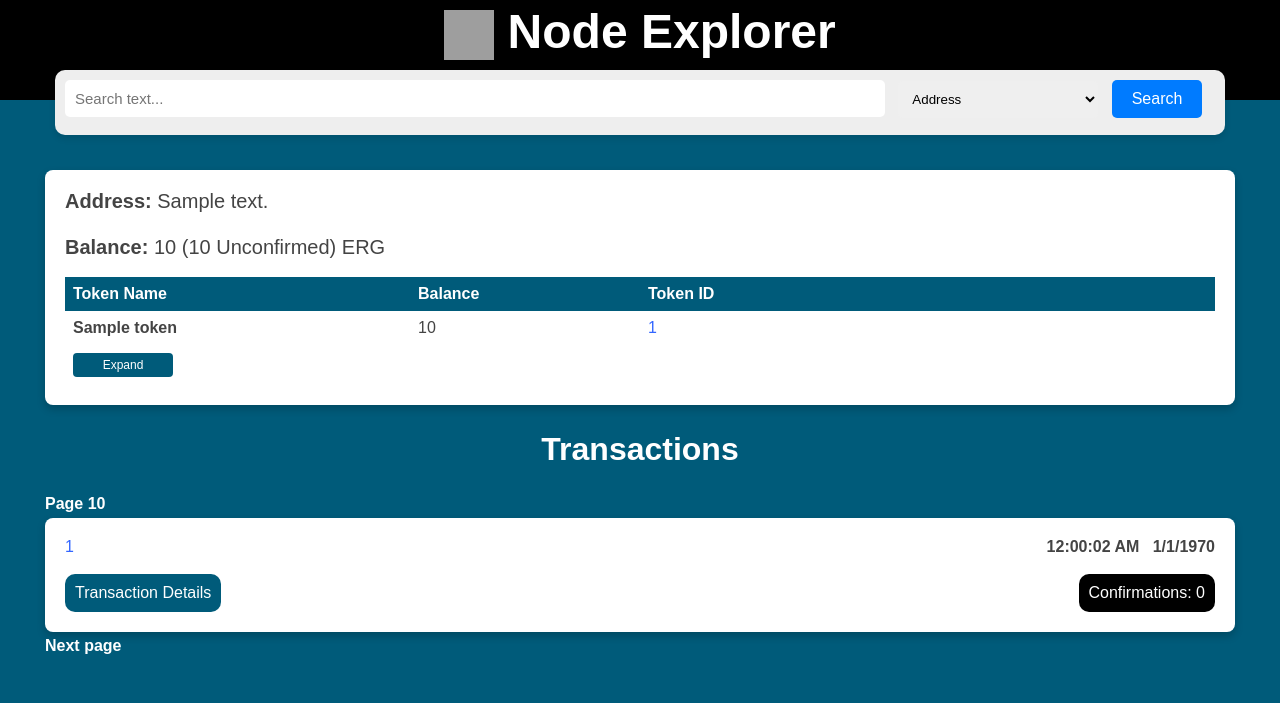
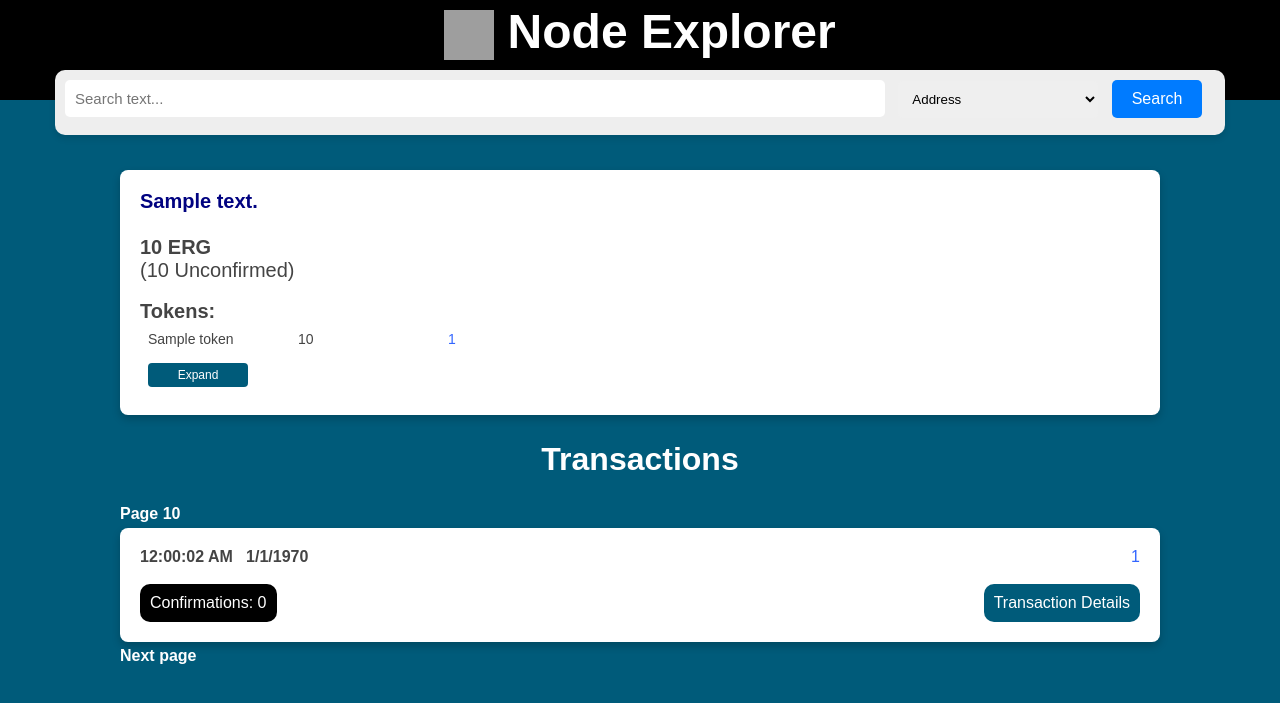
Before and after one commit to FlyingPig69/Ergo-node-explorer, a Flask app: template api/templates/address.html in a window 1280 px wide. Shown: the top 703 px of the page. Run offline with Flask 3, Linux system fonts and the light colour scheme; the template is opened without the code that fills it: most values are stand-ins (such as "Sample title", 1, 10 or a date in 2020); grey boxes are pictures that could not be loaded.

Commit message:
layout change

```diff
--- a/api/templates/address.html
+++ b/api/templates/address.html
@@ -25,7 +25,7 @@
 
         .card {
             max-width: 1150px;
-            width: 1150px;
+            width: 1000px;
             box-shadow: 0 4px 8px rgba(0, 0, 0, 0.2);
             white-space: wrap;
             word-wrap: break-word;
@@ -83,34 +83,30 @@
         <div class="card mb-4" style="margin-bottom:5px;">
 
             <div style="font-size:20px;">
-                <b>Address:</b> <span style="color: #444444;">{{ address[:60] + '...' if address|length > 60 else address }}</br><br></span>
-                <b>Balance:</b> {{address_data['confirmed']['nanoErgs']/1000000000}} ({{address_data['unconfirmed']['nanoErgs']/1000000000}} Unconfirmed) ERG
+                 <span style="color: #000280; font-weight:bold;">{{ address[:60] + '...' if address|length > 60 else address }}</br><br></span>
+                <b>{{address_data['confirmed']['nanoErgs']/1000000000}} ERG</b><br>
+                ({{address_data['unconfirmed']['nanoErgs']/1000000000}} Unconfirmed)
             </div>
             <br>
-
-            <table style="max-width: 1200px; width: 100%; border-collapse: collapse; margin: 0 auto;">
-                <thead>
-                    <tr>
-                        <th style="width: 30%; color: #ffffff;background-color:#005b7a;">Token Name</th>
-                        <th style="width: 20%; color: #ffffff;background-color:#005b7a;">Balance</th>
-                        <th style="width: 50%; color: #ffffff;background-color:#005b7a;">Token ID</th>
-                    </tr>
-                </thead>
+            <span style="font-size:20px; font-weight:bold;">Tokens:</span>
+<table style="max-width: 1000px; width: 100%; border-collapse: collapse; margin: 0 auto;">
     <tbody>
         {% for token in address_data['confirmed']['tokens'] %}
             <tr class="{{ 'hidden-row' if loop.index > 4 else '' }}">
-                            <td style="width: 30%;"><b>{{ token['name'] }}</b></td>
-                            <td style="width: 20%;">
+                <td style="width: 15%; font-size:14px;">{{ token['name'] }}</td>
+                <td style="width: 15%; font-size:14px;">
                     {% if token['decimals'] > 0 %}
                         {{ '{:,}'.format(token['amount'] / 10 ** token['decimals']) }}
                     {% else %}
                         {{'{:,}'.format(token['amount'])}}
                     {% endif %}
                 </td>
-                            <td style="width: 50%;"><a href="{{ flask_url }}/token/{{ token['tokenId'] }}">{{ token['tokenId'] }}</a></td>
+                <td style="width: 70%; font-size:14px;"><a href="{{ flask_url }}/token/{{ token['tokenId'] }}">{{ token['tokenId'] }}</a></td>
             </tr>
         {% endfor %}
-                    <td><button class="expand-button" onclick="toggleRows()">Expand</button></td>
+        <tr>
+            <td colspan="3"><button class="expand-button" onclick="toggleRows()">Expand</button></td>
+        </tr>
     </tbody>
 </table>
         </div>
@@ -119,14 +115,14 @@
         {% for transaction_data in transaction_details %}
         <div class="card mb-4" style="margin-bottom:5px; margin-top:5px;">
             <div style="display: flex; justify-content: space-between;">
-
+            <span id="timestamp" style="font-weight: bold;">{{ transaction_data['tx_json']['timestamp'] }}</span>
                     <span id="txid">
-                        <a href="{{flask_url}}/transactions/{{ transaction_data['Transaction ID'] }}">
-                            {{ transaction_data['Transaction ID'] }}
+                        <a href="{{flask_url}}/transactions/{{ transaction_data['tx_json']['id'] }}">
+                            {{ transaction_data['tx_json']['id'] }}
                         </a>
 
                     </span>
-                <span id="timestamp" style="font-weight: bold;">{{ transaction_data['tx_json']['timestamp'] }}</span>
+
             </div>
 
             {% if address in transaction_data['delta'] %}
@@ -159,10 +155,10 @@
             {% endif %}
             <br>
             <div style="display: flex; justify-content: space-between;">
-                <a href="{{flask_url}}/transactions/{{ transaction_data['Transaction ID'] }}"  style="background-color: #005b7a; color: white; padding: 10px; border-radius: 10px; " >Transaction Details</a>
                 <div style="background-color: black; color: white; padding: 10px; border-radius: 10px;">
                     Confirmations: {{ full_height - transaction_data['inclusionHeight'] }}
                 </div>
+                <a href="{{flask_url}}/transactions/{{ transaction_data['tx_json']['id'] }}"  style="background-color: #005b7a; color: white; padding: 10px; border-radius: 10px; " >Transaction Details</a>
             </div>
         </div>
         {% endfor %}
```
Lines whose indentation alone changed are shown as unchanged.
